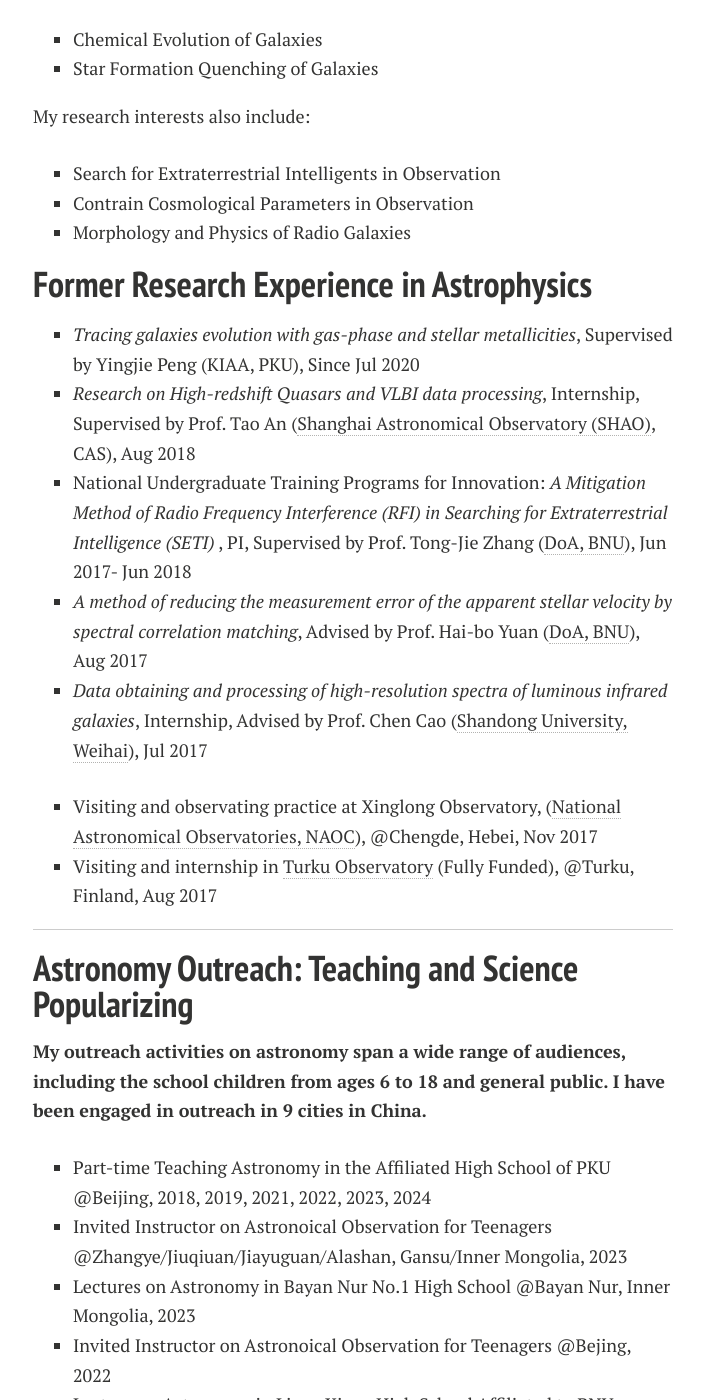
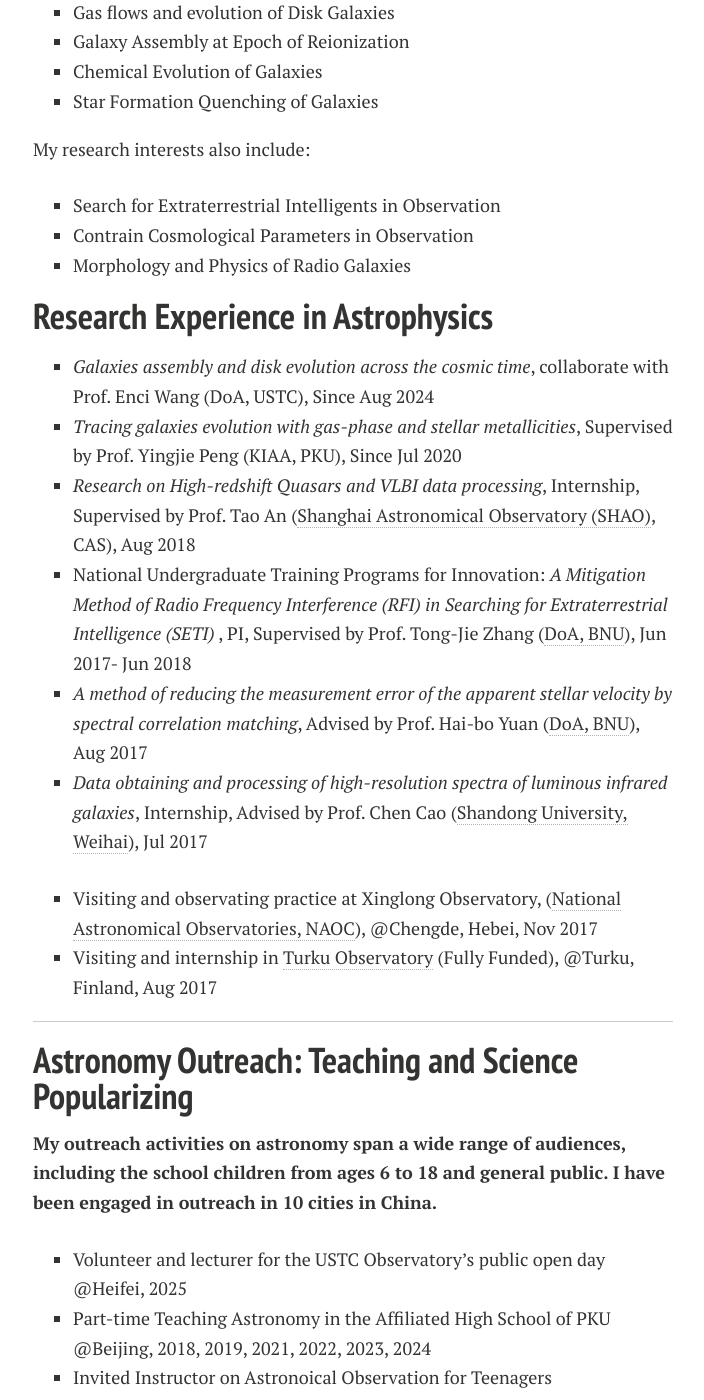
Before and after one commit to CQLyu/CQLyu.github.io, a Jekyll site: the page built from index.md, in a window 1280 px wide and 1400 px high, scrolled down 1397 px. Shown: the whole window, without its empty margins (287-991 px from the left). Built offline with Jekyll 4.4.1, drawn with Linux system fonts in a browser that asks for light colours; nearby versions of some CDN libraries; comment, search, counter and statistics services are not loaded; a style sheet for code colours, icons or effects is not loaded; our own code applies the rules of GitHub Pages for plain Markdown files; some of the changed text lies outside the part shown.

Commit message:
Update index.md

```diff
--- a/index.md
+++ b/index.md
@@ -10,7 +10,7 @@ layout: page
 
 Here is **Cheqiu Lyu** (吕澈秋，pronounced as <a href="https://translate.google.com/#view=home&op=translate&sl=zh-CN&tl=zh-CN&text=吕澈秋"><strong>Lyǔ Chè Qiū</strong> </a>).
 
-I am a Postdoctoral researcher at Department of Astronomy, [University of Science and Technology of China](https://www.ustc.edu.cn/) (USTC).
+I am a Postdoctoral Researcher at Department of Astronomy, [University of Science and Technology of China](https://www.ustc.edu.cn/) (USTC).
 
 
 
@@ -20,7 +20,7 @@ I am a Postdoctoral researcher at Department of Astronomy, [University of Scienc
 
 
 
-**This website is still under-construction! (Lastest Update: Sep 12 2024)**
+**This website is still under-construction! (Lastest Update: June 16 2025)**
 
 <br>
 
@@ -53,7 +53,8 @@ I am a Postdoctoral researcher at Department of Astronomy, [University of Scienc
 My current research focuses on:
 
 - Galaxy-Halo Connection
-
+- Gas flows and evolution of Disk Galaxies
+- Galaxy Assembly at Epoch of Reionization
 - Chemical Evolution of Galaxies
 - Star Formation Quenching of Galaxies
 
@@ -65,11 +66,10 @@ My research interests also include:
 
 
 
+## Research Experience in Astrophysics
 
-
-## Former Research Experience in Astrophysics
-
-- *Tracing galaxies evolution with gas-phase and stellar metallicities*, Supervised by Yingjie Peng (KIAA, PKU), Since Jul 2020
+- *Galaxies assembly and disk evolution across the cosmic time*, collaborate with Prof. Enci Wang (DoA, USTC), Since Aug 2024
+- *Tracing galaxies evolution with gas-phase and stellar metallicities*, Supervised by Prof. Yingjie Peng (KIAA, PKU), Since Jul 2020
 - *Research on High-redshift Quasars and VLBI data processing*, Internship, Supervised by Prof. Tao An ([Shanghai Astronomical Observatory (SHAO)](http://english.shao.ac.cn/), CAS), Aug 2018
 - National Undergraduate Training Programs for Innovation: *A Mitigation Method of Radio Frequency Interference (RFI) in Searching for Extraterrestrial Intelligence (SETI)* , PI, Supervised by Prof. Tong-Jie Zhang ([DoA, BNU](https://astro.bnu.edu.cn/english/index.html)),  Jun 2017- Jun 2018
 - *A method of reducing the measurement error of the apparent stellar velocity by spectral correlation matching*, Advised by Prof. Hai-bo Yuan ([DoA, BNU](https://astro.bnu.edu.cn/english/index.html)), Aug 2017
@@ -84,8 +84,9 @@ My research interests also include:
 
 ## Astronomy Outreach: Teaching and Science Popularizing
 
-**My outreach activities on astronomy span a wide range of audiences, including the school children from ages 6 to 18 and general public. I have been engaged in outreach in 9 cities in China.**
+**My outreach activities on astronomy span a wide range of audiences, including the school children from ages 6 to 18 and general public. I have been engaged in outreach in 10 cities in China.**
 
+- Volunteer and lecturer for the USTC Observatory's public open day @Heifei, 2025
 - Part-time Teaching Astronomy in the Affiliated High School of PKU @Beijing, 2018, 2019, 2021, 2022, 2023, 2024
 - Invited Instructor on Astronoical Observation for Teenagers @Zhangye/Jiuqiuan/Jiayuguan/Alashan, Gansu/Inner Mongolia, 2023
 - Lectures on Astronomy in Bayan Nur No.1 High School @Bayan Nur, Inner Mongolia, 2023
```
